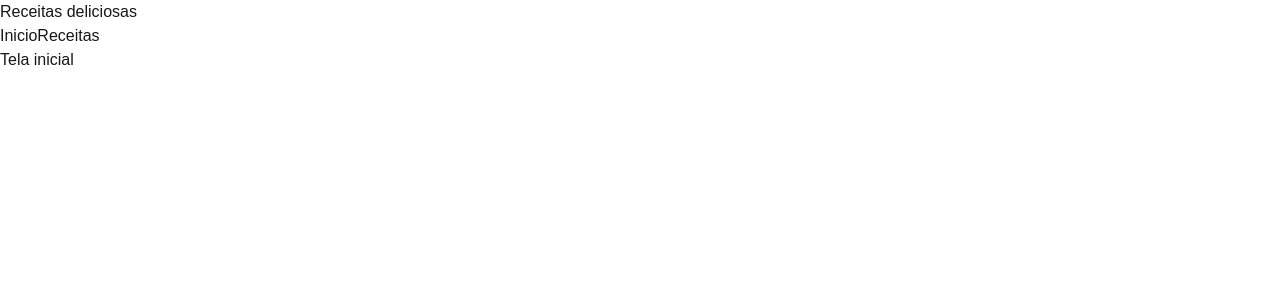
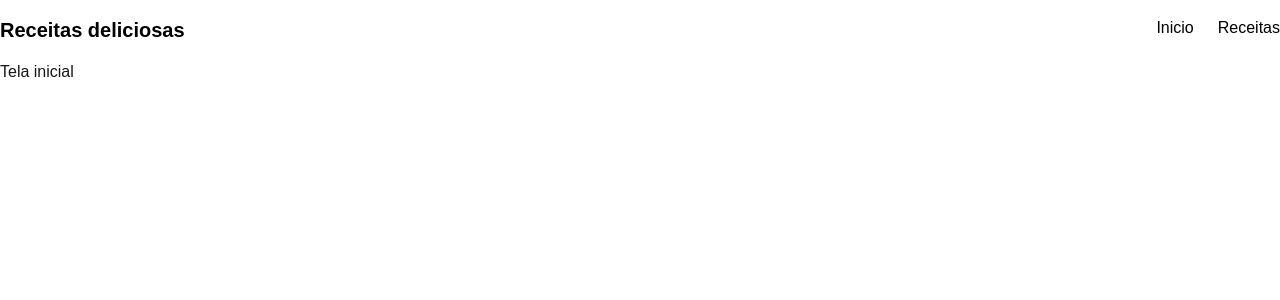
Before and after one commit to Davi-Lorena/receitas-byron, a Next.js app: page / in a window 1280 px wide. Shown: the top 300 px of the page. Built offline with nearby package versions, Linux system fonts and the light colour scheme.

Commit message:
feat: adiciona estilos ao header

```diff
--- a/src/app/Components/header/index.tsx
+++ b/src/app/Components/header/index.tsx
@@ -2,17 +2,19 @@ import Link from "next/link"
 
 export function Header() {
     return(
-        <header>
-            <Link href="/">Receitas deliciosas</Link>
-<nav>
-    <Link href="/">
+        <header className="w-full bg-white text-black py-4">
+        <div className="container mx-auto flex justify-between">
+                <Link className="text-xl font-bold hover:scale-105 transition-all" href="/">Receitas deliciosas</Link>
+<nav className="flex gap-6">
+    <Link className="hover:text-orange-500 transition-colors duration-250" href="/">
     Inicio
     </Link>
 
-    <Link href="/receitas">
+    <Link className="hover:text-orange-500 transition-colors duration-250" href="/receitas">
     Receitas
     </Link>
 </nav>
+        </div>
         </header>
     )
 }
```
